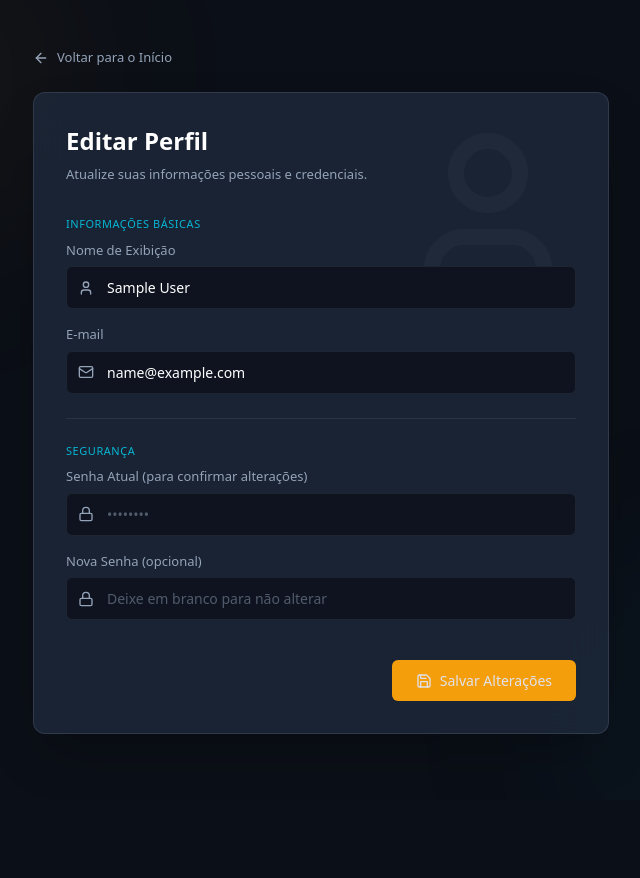
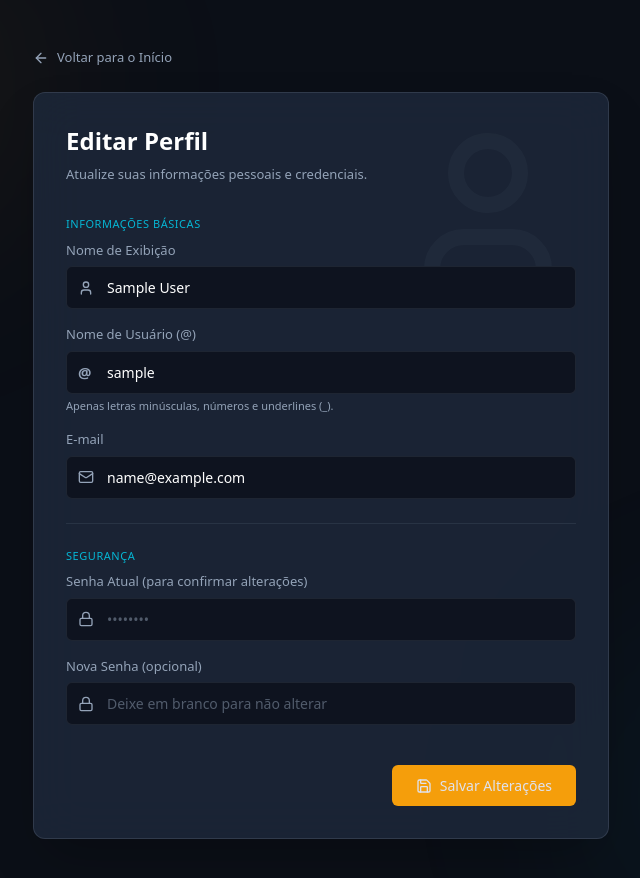
Before and after one commit to cqlucas/VTTRPG-Platform, a Next.js app in the folder apps/web/: page /perfil/editar in a window 1280 px wide. Shown: the top 878 px of the page, without its empty margins (319-959 px from the left). Before the commit the page ends 800 px from the top, so only its background shows below. Built offline with nearby package versions, Linux system fonts and the light colour scheme; sample sign-in values are in the browser's storage.

Commit message:
feat: possibilidade de trocar username

```diff
--- a/apps/web/src/app/page.tsx
+++ b/apps/web/src/app/page.tsx
@@ -82,7 +82,7 @@ export default function DashboardPage() {
             }`}
           >
             <LayoutGrid className="w-4 h-4" />
-            Campanhas
+            Mesas
           </button>
 
           <button
--- a/apps/web/src/app/perfil/editar/page.tsx
+++ b/apps/web/src/app/perfil/editar/page.tsx
@@ -12,6 +12,7 @@ export default function EditProfilePage() {
   const router = useRouter();
 
   const [displayName, setDisplayName] = useState(user?.displayName || "");
+  const [username, setUsername] = useState(user?.username || "");
   const [email, setEmail] = useState(user?.email || "");
   const [currentPassword, setCurrentPassword] = useState("");
   const [newPassword, setNewPassword] = useState("");
@@ -79,6 +80,24 @@ export default function EditProfilePage() {
                     placeholder="Seu nome"
                   />
                 </div>
+              </div>
+
+              <div>
+                <label className="block text-[13px] text-text-muted mb-1.5 font-medium">Nome de Usuário (@)</label>
+                <div className="relative">
+                  <div className="absolute inset-y-0 left-0 pl-3 flex items-center pointer-events-none text-text-muted">
+                    <span className="text-[15px] font-bold">@</span>
+                  </div>
+                  <input
+                    type="text"
+                    required
+                    value={username}
+                    onChange={(e) => setUsername(e.target.value.toLowerCase().replace(/[^a-z0-9_]/g, ''))}
+                    className="w-full bg-surface-dim border border-border-subtle rounded-md pl-10 pr-4 py-2.5 text-white placeholder:text-text-muted/50 focus:outline-none focus:border-primary focus:ring-1 focus:ring-primary transition-all text-[14px]"
+                    placeholder="nome_de_usuario"
+                  />
+                </div>
+                <p className="text-[11px] text-text-muted mt-1">Apenas letras minúsculas, números e underlines (_).</p>
               </div>
 
               <div>
```
